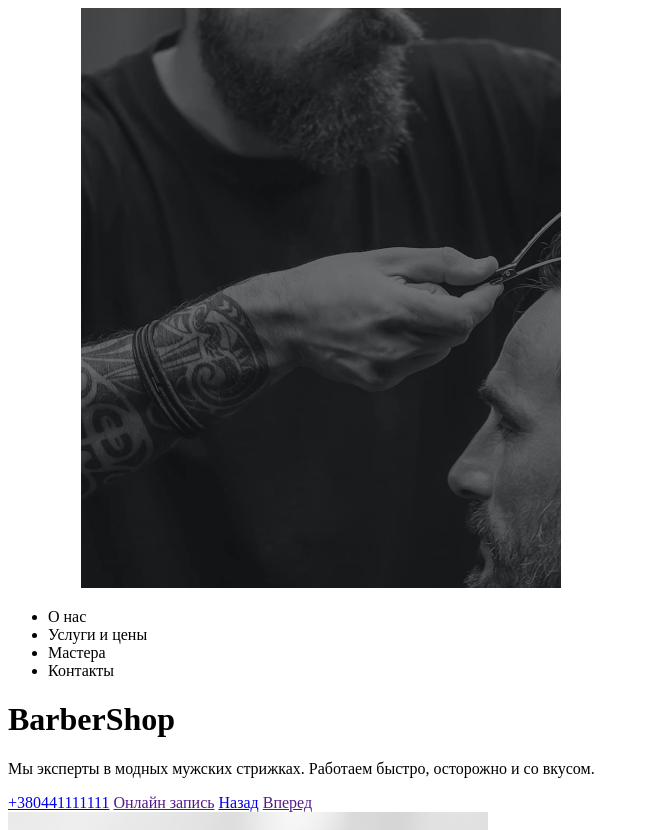
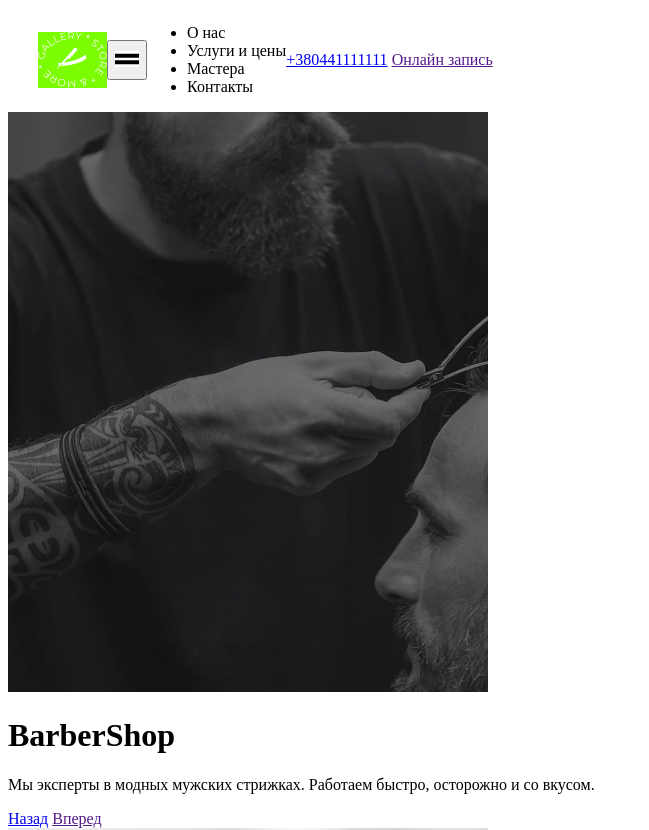
Before and after one commit to Ingvarreshka/Barbershop, a plain HTML site: page index.html in a window 1280 px wide. Shown: the top 830 px of the page, without its empty margins (0-649 px from the left). Drawn offline with Linux system fonts and the light colour scheme.

Commit message:
header scss

```diff
--- a/Sass/_main.scss
+++ /dev/null
@@ -1 +0,0 @@
-@import './compomemts/header';
--- a/Sass/compomemts/_header.scss
+++ /dev/null
@@ -1,9 +0,0 @@
-.logo {
-    fill: chartreuse;
-    background-color: black;
-}
-
-.nav__item {
-    color: chartreuse;
-    font-size: larger;
-}
--- /dev/null
+++ b/Sass/components/_header.scss
@@ -0,0 +1,39 @@
+.header {
+
+    &__wrapper {
+
+}
+
+
+.container {}
+
+.logo {
+    background-color: lawngreen;
+    margin-left: 30px;
+}
+
+
+.menu {
+    display: flex;
+    justify-content:start;
+    align-items: center;
+
+
+    &__list {}
+
+    &__btn {
+        width: 40px;
+        height: 40px;
+    }
+
+    &__svg {
+        background-color: black;
+    }
+
+    &__item {}
+}
+
+.contacts {}
+
+.contact {}
+}
--- /dev/null
+++ b/Sass/main.scss
@@ -0,0 +1,16 @@
+@import './utils/reset';
+@import './utils/var';
+@import './components/header';
+@import './components/main';
+@import './components/about';
+@import './components/info';
+@import './components/price';
+@import './components/statistic';
+// @import './components/about';
+// @import './components/about';
+// @import './components/about';
+// @import './components/about';
+// @import './components/about';
+// @import './components/about';
+// @import './components/about';
+// @import './components/about';
--- /dev/null
+++ b/Sass/utils/_reset.scss
@@ -0,0 +1,3 @@
+* {
+    box-sizing: border-box;
+}
--- /dev/null
+++ b/Sass/utils/_var.scss
@@ -0,0 +1 @@
+$second-color: #FF6C00;
--- a/_about.scss
+++ /dev/null
@@ -1,3 +0,0 @@
-.about__img {
-    background-color: black;
-}
--- a/index.html
+++ b/index.html
@@ -8,37 +8,52 @@
 	<link href="https://fonts.googleapis.com/css?family=Open+Sans:regular,500,600,700,800" rel="stylesheet" />
 	<link href="https://fonts.googleapis.com/css?family=Raleway:800,900" rel="stylesheet" />
 	<title>Barbershop</title>
+	<link rel="stylesheet" href="./css/main.min.css">
 </head>
 
 <body>
 	<!-- Шапка страницы -->
 	<header class="header">
-		<img class="logo" src="./img/Logo.png" alt="логотип">
+		<div class="container">
+			<div class="header__wrapper">
+				<nav class="menu">
+					<img class="logo" src="./img/Logo.png" alt="логотип">
+					<button class="menu__btn">
+						<img class="menu__svg" src="./img/icon/navigation/menu_24px.svg" alt="">
+					</button>
+					<ul class="menu__list">
+						<li class="menu__item">О нас</li>
+						<li class="menu__item">Услуги и цены</li>
+						<li class="menu__item">Мастера</li>
+						<li class="menu__item">Контакты</li>
+					</ul>
+					<div class="contacts">
+						<a class="contact" href="#">+380441111111</a>
+						<a class="contact" href="">Онлайн запись</a>
+					</div>
+				</nav>
 
-		<img class="main" src="./img/Slider.jpg" alt="главное фото" width="480px" , height="580px">
-		<nav class="nav">
-			<ul class="nav__list">
-				<li class="nav__item">О нас</li>
-				<li class="nav__item">Услуги и цены</li>
-				<li class="nav__item">Мастера</li>
-				<li class="nav__item">Контакты</li>
-			</ul>
-		</nav>
-		<h1>BarberShop</h1>
+
+			</div>
+		</div>
+	</header>
+
+	<!-- Главная -->
+	<main class="hero">
+		<img class="hero__foto" src="./img/Slider.jpg" alt="главное фото" width="480px" , height="580px">
+		<h1 class="hero__title">BarberShop</h1>
 		<p>Мы эксперты в модных мужских стрижках.
 			Работаем быстро, осторожно и со вкусом.</p>
-		<a class="contact" href="#">+380441111111</a>
-		<a class="contact" href="">Онлайн запись</a>
+
 		<a class="contact" href="#">Назад</a>
 		<a class="contact" href="">Вперед</a>
-	</header>
-	<!-- Главная -->
-	<main class="hero">
+	</main>
 
-	</main>
 	<!-- Информация -->
+
 	<section class="about">
 		<img class="about__img" src="./img/img.jpg" alt="">
+		<span>О нас</span>
 		<h2 class="title">Лучший Барбершоп
 			твоего города</h2>
 		<p>Если ты хочешь добавить в свой образ больше уверенности – тебе точно к нам.</p>
@@ -48,15 +63,17 @@
 			всегда готовы усовершенствовать каждого, кто к нам приходит!</p>
 		<a href="">Онлайн запись</a>
 	</section>
+
 	<!-- Прайс -->
-	<section>
-		<p>Проведи время в компании лучших мастеров</p>
+	<section class="price">
+		<span>Проведи время в компании лучших мастеров</span>
 		<h2>Услуги и цены</h2>
 		<a class="contact" href="">Онлайн запись</a>
 	</section>
+
 	<!-- Статистика -->
-	<section>
-		<p>старая традиционная школа</p>
+	<section class="statistic">
+		<span>старая традиционная школа</span>
 		<h2>Почему приходят именно к нам?</h2>
 		<p>О нас говорят только хорошее. Но лучше
 			1 раз увидеть и прочувствовать, чем 10 раз прочитать. </p>
@@ -65,9 +82,10 @@
 		<div></div>
 		<div></div>
 	</section>
+
 	<!-- Наши мастера -->
 	<section>
-		<p>для настоящих ценителей атмосферы</p>
+		<span>для настоящих ценителей атмосферы</span>
 		<h2>Наши мастера</h2>
 		<ul>
 			<li><img src="./img/img1.jpg" alt="фото мастера">
@@ -81,14 +99,16 @@
 			</li>
 		</ul>
 	</section>
+
 	<!-- Примеры работ -->
 	<section>
-		<p>На латинском языке “барба” означает “борода”</p>
+		<span>На латинском языке “барба” означает “борода”</span>
 		<img src="./img/Rectangle 25.jpg" alt="">
 		<img src="./img/Rectangle 26.jpg" alt="">
 		<img src="./img/Rectangle 27.jpg" alt="">
 		<img src="./img/Rectangle 28.jpg" alt="">
 	</section>
+
 	<!-- форма отправки -->
 	<section class="online-form">
 		<h2>Онлайн запись</h2>
```
Also changed, not shown: Sass/components/_about.scss (added), Sass/components/_info.scss (added), Sass/components/_main.scss (added), Sass/components/_price.scss (added), Sass/components/_statistic.scss (added), css/main.css, css/main.min.css, 2 other files.
